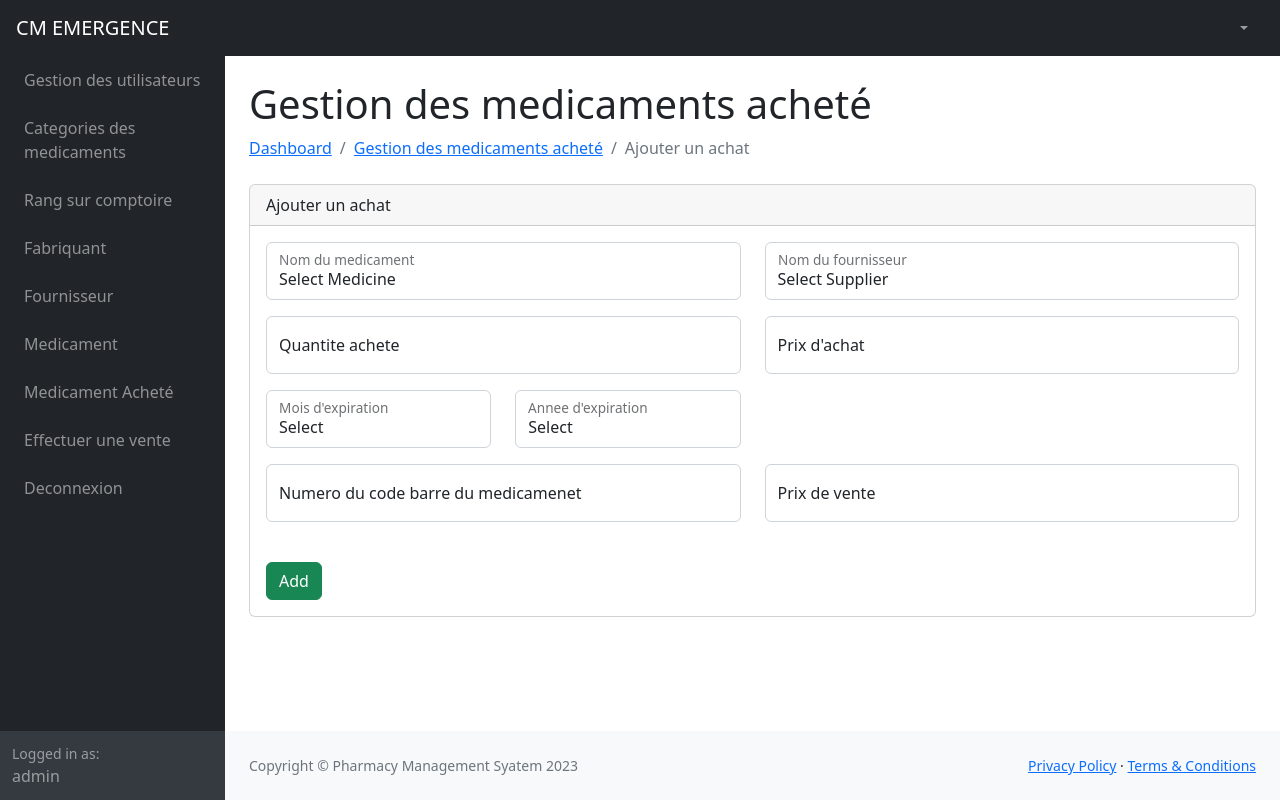
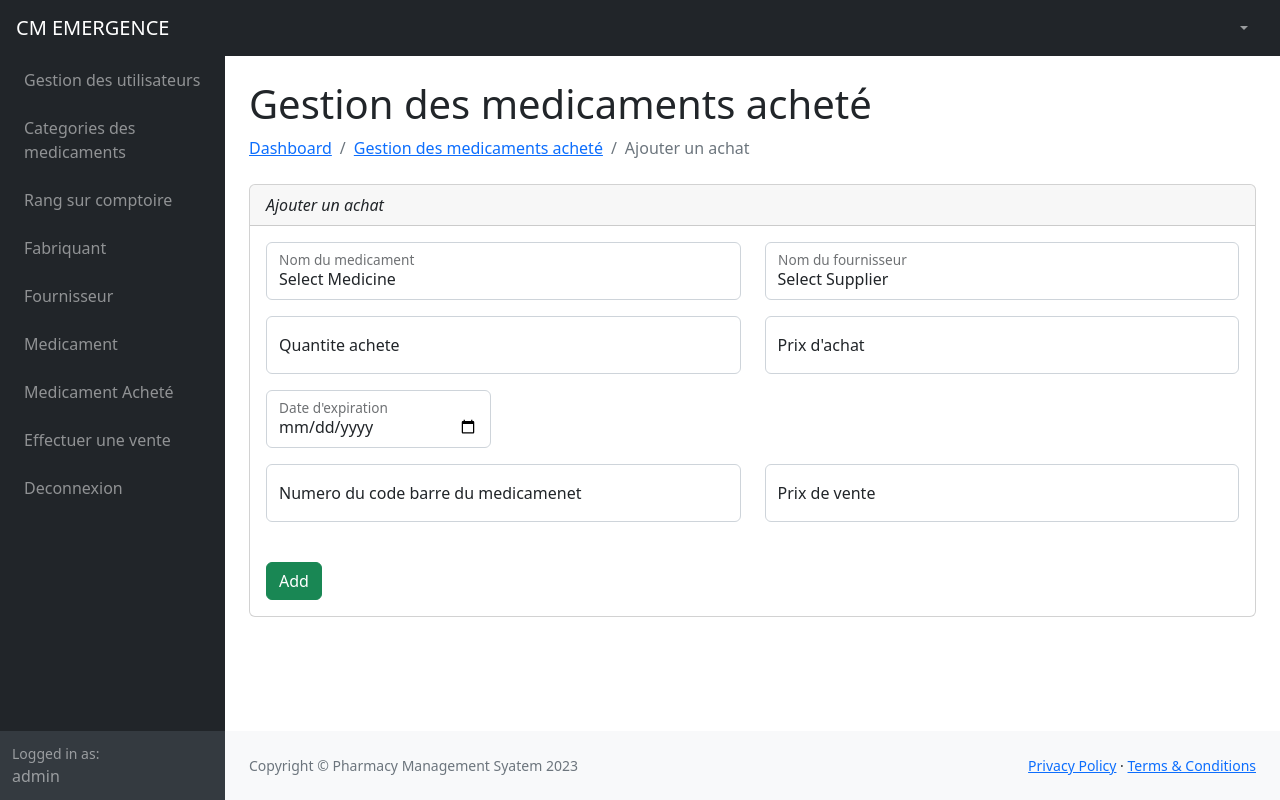
Before and after one commit to Steves1996/emergence_app, a PHP site: the page made by medicine_purchase.php in a window 1280 px wide. Run offline with PHP 8.4, Linux system fonts and the light colour scheme; a user stored in the database is signed in; data comes from the database, SQL or seed files in the repository; some libraries are stand-ins or nearby versions.

Commit message:
add medecine expired date row

```diff
--- a/action.php
+++ b/action.php
@@ -33,7 +33,7 @@ if(isset($_POST["action"]))
 			$data['medicine_name']					=	$row["medicine_name"];
 			$data['medicine_batch_no']				=	$row["medicine_batch_no"];
 			$data['available_quantity']				=	$row["available_quantity"];
-			$data['medicine_expiry_date']			=	$row["medicine_expired_month"] . '/' . $row["medicine_expired_year"];
+			$data['medicine_expiry_date']			=	$row["medecine_expired_date"];
 			$data['medicine_sale_price_per_unit']	=	$row["medicine_sale_price_per_unit"];
 			$data['medicine_pack_data']				=	$row["medicine_pack_qty"] . ' ' . $object->Get_category_name($row["medicine_category"]);
 			$data['medicine_company']				=	$object->Get_Medicine_company_code($row["medicine_manufactured_by"]);
--- a/medicine_purchase.php
+++ b/medicine_purchase.php
@@ -74,7 +74,7 @@ if (isset($_POST["add_medicine_purchase"])) {
         $formdata['medicine_purchase_total_cost'] = trim($_POST["medicine_purchase_total_cost"]);
     }*/
 
-    if (empty($_POST["medicine_expired_month"])) {
+    /*if (empty($_POST["medicine_expired_month"])) {
         $error .= '<li>Expired Month is required</li>';
     } else {
         $formdata['medicine_expired_month'] = trim($_POST["medicine_expired_month"]);
@@ -84,7 +84,13 @@ if (isset($_POST["add_medicine_purchase"])) {
         $error .= '<li>Expired Year is required</li>';
     } else {
         $formdata['medicine_expired_year'] = trim($_POST["medicine_expired_year"]);
+    }*/
+    if (empty($_POST["medecine_expired_date"])) {
+        $error .= '<li>Expired Date is required</li>';
+    } else {
+        $formdata['medecine_expired_date'] = trim($_POST["medecine_expired_date"]);
     }
+
 
     if (empty($_POST["medicine_sale_price_per_unit"])) {
         $formdata['medicine_sale_price_per_unit'] = trim($_POST["medicine_sale_price_per_unit"]);
@@ -104,8 +110,9 @@ if (isset($_POST["add_medicine_purchase"])) {
             ':medicine_purchase_total_cost'     =>  $total_cost,
             ':medicine_manufacture_month'       =>  $formdata['medicine_manufacture_month'],
             ':medicine_manufacture_year'        =>  $formdata['medicine_manufacture_year'],
-            ':medicine_expired_month'           =>  $formdata['medicine_expired_month'],
-            ':medicine_expired_year'            =>  $formdata['medicine_expired_year'],
+//            ':medicine_expired_month'           =>  $formdata['medicine_expired_month'],
+//            ':medicine_expired_year'            =>  $formdata['medicine_expired_year'],
+            ':medecine_expired_date'            =>  $formdata['medecine_expired_date'],
             ':medicine_sale_price_per_unit'     =>  $formdata['medicine_sale_price_per_unit'],
             ':medicine_purchase_enter_by'       =>  $_SESSION["user_id"],
             ':medicine_purchase_datetime'       =>  $object->now,
@@ -114,8 +121,8 @@ if (isset($_POST["add_medicine_purchase"])) {
 
         $object->query = "
         INSERT INTO medicine_purchase_msbs
-        (medicine_id, supplier_id, medicine_batch_no, medicine_purchase_qty, available_quantity, medicine_purchase_price_per_unit, medicine_purchase_total_cost, medicine_manufacture_month, medicine_manufacture_year, medicine_expired_month, medicine_expired_year, medicine_sale_price_per_unit, medicine_purchase_enter_by, medicine_purchase_datetime, medicine_purchase_status)
-        VALUES (:medicine_id, :supplier_id, :medicine_batch_no, :medicine_purchase_qty, :available_quantity, :medicine_purchase_price_per_unit, :medicine_purchase_total_cost, :medicine_manufacture_month, :medicine_manufacture_year, :medicine_expired_month, :medicine_expired_year, :medicine_sale_price_per_unit, :medicine_purchase_enter_by, :medicine_purchase_datetime, :medicine_purchase_status)
+        (medicine_id, supplier_id, medicine_batch_no, medicine_purchase_qty, available_quantity, medicine_purchase_price_per_unit, medicine_purchase_total_cost, medicine_manufacture_month, medicine_manufacture_year, medecine_expired_date, medicine_sale_price_per_unit, medicine_purchase_enter_by, medicine_purchase_datetime, medicine_purchase_status)
+        VALUES (:medicine_id, :supplier_id, :medicine_batch_no, :medicine_purchase_qty, :available_quantity, :medicine_purchase_price_per_unit, :medicine_purchase_total_cost, :medicine_manufacture_month, :medicine_manufacture_year, :medecine_expired_date, :medicine_sale_price_per_unit, :medicine_purchase_enter_by, :medicine_purchase_datetime, :medicine_purchase_status)
             ";
 
         $object->execute($data);
@@ -179,7 +186,7 @@ if (isset($_POST["edit_medicine_purchase"])) {
     }*/
 
 
-    if (empty($_POST["medicine_expired_month"])) {
+    /*if (empty($_POST["medicine_expired_month"])) {
         $error .= '<li>Expired Month is required</li>';
     } else {
         $formdata['medicine_expired_month'] = trim($_POST["medicine_expired_month"]);
@@ -189,6 +196,12 @@ if (isset($_POST["edit_medicine_purchase"])) {
         $error .= '<li>Expired Year is required</li>';
     } else {
         $formdata['medicine_expired_year'] = trim($_POST["medicine_expired_year"]);
+    }*/
+
+    if (empty($_POST["medecine_expired_date"])) {
+        $error .= '<li>Expired Date is required</li>';
+    } else {
+        $formdata['medecine_expired_date'] = trim($_POST["medecine_expired_date"]);
     }
 
     if (empty($_POST["medicine_sale_price_per_unit"])) {
@@ -225,8 +238,9 @@ if (isset($_POST["edit_medicine_purchase"])) {
             ':medicine_purchase_total_cost'     =>  $total_cost,
             ':medicine_manufacture_month'       =>  $formdata['medicine_manufacture_month'],
             ':medicine_manufacture_year'        =>  $formdata['medicine_manufacture_year'],
-            ':medicine_expired_month'           =>  $formdata['medicine_expired_month'],
-            ':medicine_expired_year'            =>  $formdata['medicine_expired_year'],
+//            ':medicine_expired_month'           =>  $formdata['medicine_expired_month'],
+//            ':medicine_expired_year'            =>  $formdata['medicine_expired_year'],
+            ':medecine_expired_date'            =>  $formdata['medecine_expired_date'],
             ':medicine_sale_price_per_unit'     =>  $formdata['medicine_sale_price_per_unit'],
             ':medicine_purchase_id'             =>  $medicine_purchase_id
         );
@@ -242,8 +256,7 @@ if (isset($_POST["edit_medicine_purchase"])) {
             medicine_purchase_total_cost = :medicine_purchase_total_cost,
             medicine_manufacture_month = :medicine_manufacture_month,
             medicine_manufacture_year = :medicine_manufacture_year,
-            medicine_expired_month = :medicine_expired_month,
-            medicine_expired_year = :medicine_expired_year,
+            medecine_expired_date = :medecine_expired_date,
             medicine_sale_price_per_unit = :medicine_sale_price_per_unit
             WHERE medicine_purchase_id = :medicine_purchase_id
             ";
@@ -356,7 +369,7 @@ include('header.php');
 
             <div class="card mb-4">
                 <div class="card-header">
-                    <i class="fas fa-user-plus"></i> Ajouter un achat
+                    <i class="fas fa-user-plus">Ajouter un achat</i>
                 </div>
                 <div class="card-body">
                     <form method="post">
@@ -425,7 +438,10 @@ include('header.php');
                                 <div class="row">
                                     <div class="col-md-6">
                                         <div class="form-floating mb-3">
-                                            <select name="medicine_expired_month" class="form-control" id="medicine_expired_month">
+                                        <input class="form-control" id="medecine_expired_date" type="date" name="medecine_expired_date" value="date('Y-m-d')" />
+                                        <label for="medicine_expired_year">Date d'expiration</label>
+
+                                            <!--<select name="medicine_expired_month" class="form-control" id="medicine_expired_month">
                                                 <option value="">Select</option>
                                                 <option value="01">January</option>
                                                 <option value="02">February</option>
@@ -439,30 +455,30 @@ include('header.php');
                                                 <option value="10">October</option>
                                                 <option value="11">November</option>
                                                 <option value="12">December</option>
-                                            </select>
+                                            </select>-->
                                             <?php
-                                            if (isset($_POST["medicine_expired_month"])) {
+                                            if (isset($_POST["medecine_expired_date"])) {
                                                 echo '
                                                                 <script>
-                                                                document.getElementById("medicine_expired_month").value = "' . $_POST["medicine_expired_month"] . '"
+                                                                document.getElementById("medecine_expired_date").value = "' . $_POST["medecine_expired_date"] . '"
                                                                 </script>
                                                                 ';
                                             }
                                             ?>
-                                            <label for="medicine_expired_month">Mois d'expiration</label>
+                                            <!--<label for="medicine_expired_month">Mois d'expiration</label>-->
                                         </div>
                                     </div>
-                                    <div class="col-md-6">
+                                    <!--<div class="col-md-6">
                                         <div class="form-floating mb-3">
                                             <select name="medicine_expired_year" class="form-control" id="medicine_expired_year">
                                                 <option value="">Select</option>
-                                                <?php
+                                                <?php/*
                                                 for ($i = date("Y"); $i < date("Y") + 10; $i++) {
                                                     echo '<option value="' . $i . '">' . $i . '</option>';
                                                 }
-                                                ?>
+                                                */?>
                                             </select>
-                                            <?php
+                                            <?php/*
                                             if (isset($_POST["medicine_expired_year"])) {
                                                 echo '
                                                                 <script>
@@ -470,10 +486,10 @@ include('header.php');
                                                                 </script>
                                                                 ';
                                             }
-                                            ?>
+                                            */?>
                                             <label for="medicine_expired_year">Annee d'expiration</label>
                                         </div>
-                                    </div>
+                                    </div>-->
                                 </div>
                             </div>
                         </div>
@@ -604,7 +620,9 @@ include('header.php');
                                         <div class="row">
                                             <div class="col-md-6">
                                                 <div class="form-floating mb-3">
-                                                    <select name="medicine_expired_month" class="form-control" id="medicine_expired_month">
+                                                    <input class="form-control" id="medecine_expired_date" type="date" name="medecine_expired_date" value="date('Y-m-d')" />
+                                                    <label for="medicine_expired_year">Date d'expiration</label>
+                                                    <!--<select name="medicine_expired_month" class="form-control" id="medicine_expired_month">
                                                         <option value="">Select</option>
                                                         <option value="01">January</option>
                                                         <option value="02">February</option>
@@ -619,22 +637,22 @@ include('header.php');
                                                         <option value="11">November</option>
                                                         <option value="12">December</option>
                                                     </select>
-                                                    <label for="medicine_expired_month">Mois d'expiration</label>
+                                                    <label for="medicine_expired_month">Mois d'expiration</label>-->
                                                 </div>
                                             </div>
-                                            <div class="col-md-6">
+                                            <!--<div class="col-md-6">
                                                 <div class="form-floating mb-3">
                                                     <select name="medicine_expired_year" class="form-control" id="medicine_expired_year">
                                                         <option value="">Select</option>
-                                                        <?php
+                                                        <?php/*
                                                         for ($i = date("Y"); $i < date("Y") + 10; $i++) {
                                                             echo '<option value="' . $i . '">' . $i . '</option>';
                                                         }
-                                                        ?>
+                                                        */?>
                                                     </select>
                                                     <label for="medicine_expired_year">Annee d'expiration</label>
                                                 </div>
-                                            </div>
+                                            </div>-->
                                         </div>
                                     </div>
                                 </div>
@@ -662,11 +680,11 @@ include('header.php');
                     <script>
                         document.getElementById('medicine_id').value = "<?php echo $medicine_purchase_row["medicine_id"]; ?>";
                         document.getElementById('supplier_id').value = "<?php echo $medicine_purchase_row["supplier_id"]; ?>";
-                        document.getElementById('medicine_manufacture_month').value = "<?php echo $medicine_purchase_row["medicine_manufacture_month"]; ?>";
+                        /*document.getElementById('medicine_manufacture_month').value = "<?php/* echo $medicine_purchase_row["medicine_manufacture_month"]; */?>";*/
                         document.getElementById('medicine_manufacture_year').value = "<?php echo $medicine_purchase_row["medicine_manufacture_year"]; ?>";
                         document.getElementById('medicine_manufacture_month').value = "<?php echo $medicine_purchase_row["medicine_manufacture_month"]; ?>";
-                        document.getElementById('medicine_expired_month').value = "<?php echo $medicine_purchase_row["medicine_expired_month"]; ?>";
-                        document.getElementById('medicine_expired_year').value = "<?php echo $medicine_purchase_row["medicine_expired_year"]; ?>";
+                        document.getElementById('medecine_expired_date').value = "<?php echo $medicine_purchase_row["medecine_expired_date"]; ?>";
+                        /*document.getElementById('medicine_expired_year').value = "<?php/* echo $medicine_purchase_row["medicine_expired_year"]; */?>";*/
                     </script>
 
         <?php
@@ -762,7 +780,7 @@ include('header.php');
                                                 <td>' . $row["medicine_batch_no"] . '</td>
                                                 <td>' . $row["supplier_name"] . '</td>
                                                 <td>' . $row["available_quantity"] . '</td>
-                                                <td>' . $row["medicine_expired_month"] . '/' . $row["medicine_expired_year"] . '</td>
+                                                <td>' . $row["medecine_expired_date"] . '</td>
                                                 <td>' . $object->cur_sym . number_format($row["medicine_sale_price_per_unit"],0) . '</td>
                                                 <td>' . $medicine_purchase_status . '</td>
                                                 <td>
```
